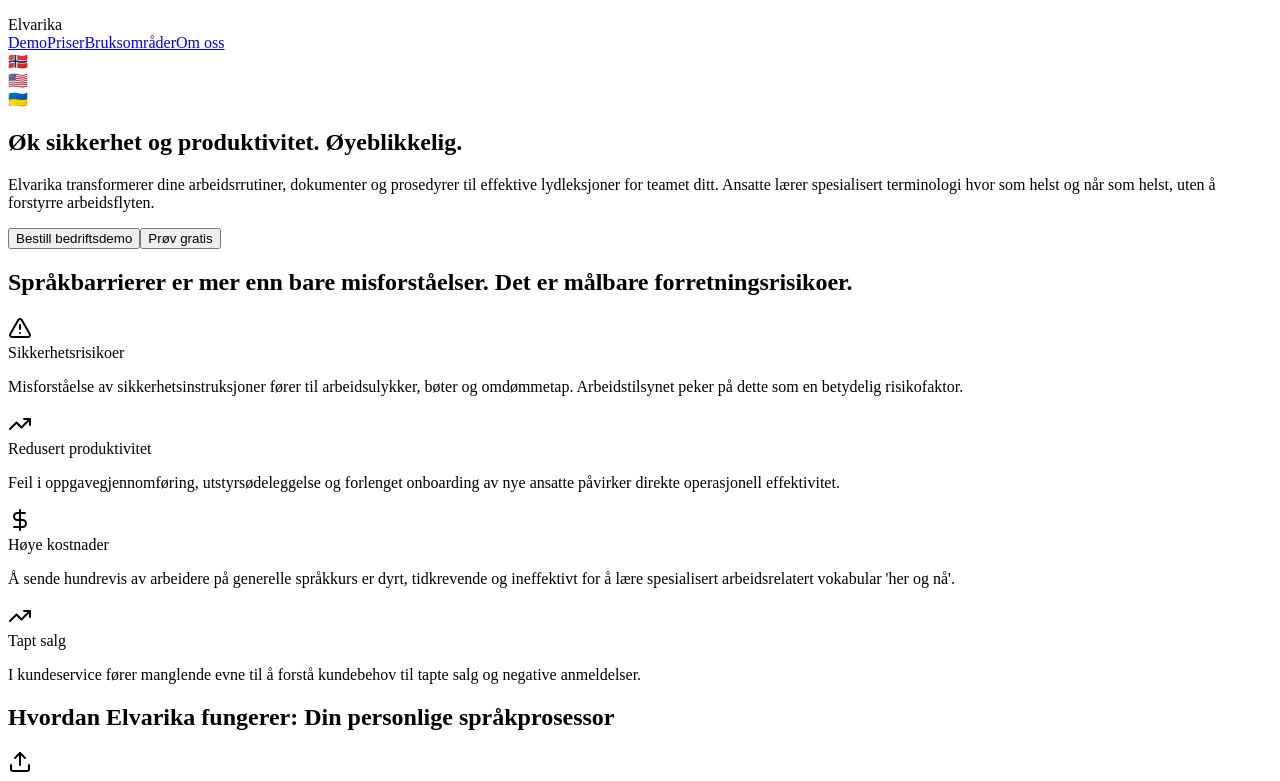
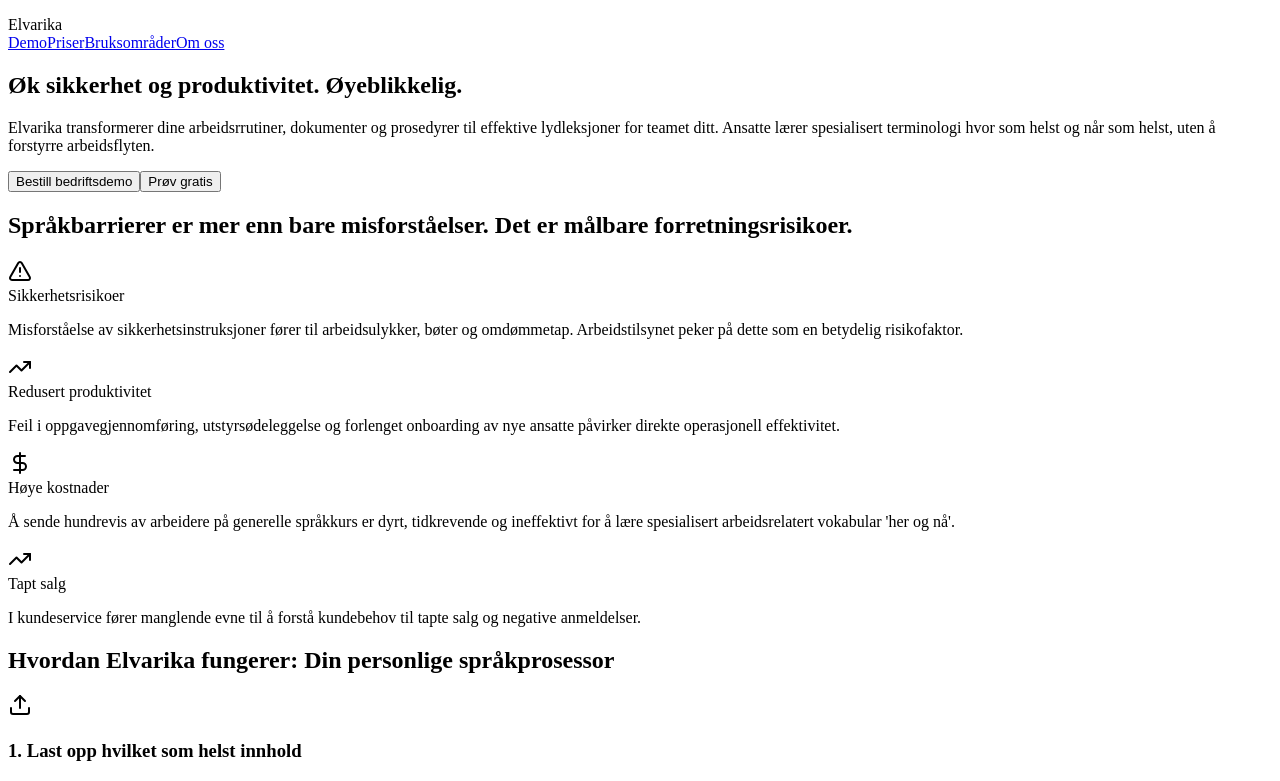
Before and after one commit to SmmShaman/elvarika-pitch, a React (Vite) app in the folder client/: page /business in a window 1280 px wide. Shown: the top 781 px of the page. Built offline with nearby package versions, Linux system fonts and the light colour scheme.

Commit message:
Saved your changes before rolling back
Replit-Commit-Author: Agent
Replit-Commit-Session-Id: beb0bc57-8444-4e9d-b5c9-5af6e7fcd3cf

```diff
--- a/client/src/components/LanguageSwitcher.tsx
+++ b/client/src/components/LanguageSwitcher.tsx
@@ -19,19 +19,6 @@ export const LanguageSwitcher: React.FC<LanguageSwitcherProps> = ({
 
   return (
     <div className="flex items-center gap-2">
-      {languages.map((lang) => (
-        <div
-          key={lang.code}
-          onClick={() => onLanguageChange(lang.code)}
-          className={`cursor-pointer px-2 py-1 rounded transition-all ${
-            currentLanguage === lang.code
-              ? "bg-[#022f36] text-white"
-              : "text-[#022f36] hover:bg-[#defff0]"
-          }`}
-        >
-          <span className="text-lg">{lang.flag}</span>
-        </div>
-      ))}
     </div>
   );
 };
```
